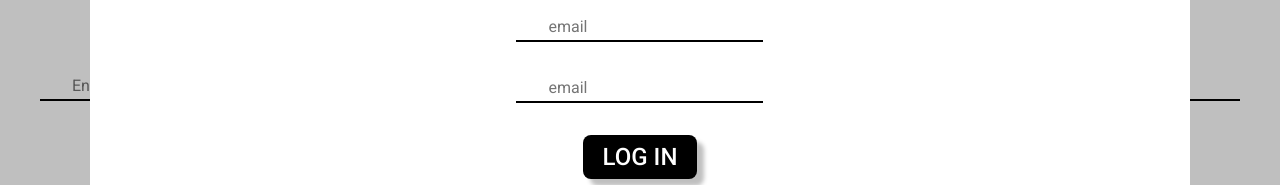
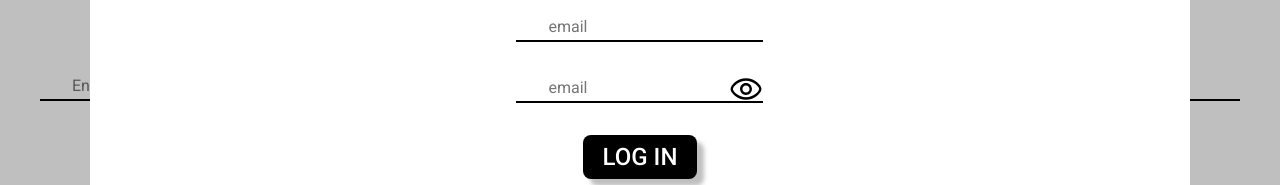
Before and after one commit to JenninaFarm/dance-vote, a React (Create React App) app in the folder client/: page / in a window 1280 px wide. Both pictures are taken after a click on the button "LOG IN". Shown: the part 269-454 px from the top of the page. Built offline with nearby package versions, Linux system fonts and the light colour scheme; no server answers.

Commit message:
Style: Add password input icon to register and login form

```diff
--- a/client/src/components/atoms/input/Input.js
+++ b/client/src/components/atoms/input/Input.js
@@ -2,7 +2,7 @@ import React from 'react';
 import PropTypes from 'prop-types';
 import ErrorMessage from '../error-message/ErrorMessage';
 
-const Input = ({type, placeholder, id, handleValueChange, errorMessage, ...rest}) => {
+const Input = ({children, type, placeholder, id, handleValueChange, errorMessage, ...rest}) => {
 
   return (
     <div className='input-container'>
@@ -13,6 +13,8 @@ const Input = ({type, placeholder, id, handleValueChange, errorMessage, ...rest}
         onChange={handleValueChange}
         {...rest}
       />
+
+      {children}
 
       <ErrorMessage>
         {errorMessage}
@@ -27,6 +29,7 @@ Input.defaultProps = {
 }
 
 Input.propTypes = {
+  children: PropTypes.node,
   type: PropTypes.string,
   placeholder: PropTypes.string,
   id: PropTypes.string,
--- a/client/src/components/organisms/login/Login.js
+++ b/client/src/components/organisms/login/Login.js
@@ -6,11 +6,13 @@ import Form from '../../atoms/form/Form';
 import Input from '../../atoms/input/Input';
 import Modal from '../../molecules/modal/Modal';
 import {ReactComponent as Close} from "../../../images/icons/phone.svg";
+import {ReactComponent as Eye} from "../../../images/icons/Eye.svg";
 
 const Login = ({handleLogin, handleClose, openRegisteration}) => {
   const [password, setPassword] = useState();
   const [email, setEmail] = useState();
   const [error, setError] = useState();
+  const [passwordInputType, setPasswordInputType] = useState('password');
 
   const handleSubmit = async (event) => {
     event.preventDefault();
@@ -28,6 +30,15 @@ const Login = ({handleLogin, handleClose, openRegisteration}) => {
       setError(res.error);
     }
   }
+
+  const showPassword = () => {
+    if(passwordInputType === 'password') {
+      setPasswordInputType('type');
+    } else {
+      setPasswordInputType('password');
+    }
+  }
+
   return (
     <Modal>
       <div className='login'>
@@ -48,12 +59,20 @@ const Login = ({handleLogin, handleClose, openRegisteration}) => {
           <Input
             className='login__input'
             id='password'
-            type='password'
+            type={passwordInputType}
             placeholder='email'
             handleValueChange={event => setPassword(event.target.value)}
             errorMessage='Please give a password'
             required
-          />
+          >
+            <Button
+              type='button'
+              className='button button--icon login__password-icon'
+              onClick={showPassword}
+            >
+              <Eye />
+            </Button>
+          </Input>
           {error &&
             <ErrorMessage>
               {error}
--- a/client/src/components/organisms/login/login.scss
+++ b/client/src/components/organisms/login/login.scss
@@ -28,6 +28,12 @@
     margin-bottom: $space-l;
   }
 
+  &__password-icon {
+    position: absolute;
+    margin-left: -2.25rem;
+    margin-top: (-1) * $space-xxs;
+  }
+
   &__signup {
     @include element-spacer;
   }
--- a/client/src/components/organisms/register/Register.js
+++ b/client/src/components/organisms/register/Register.js
@@ -7,6 +7,7 @@ import Input from '../../atoms/input/Input';
 import Form from '../../atoms/form/Form';
 import { restApi } from '../../../restApi';
 import {ReactComponent as Close} from "../../../images/icons/phone.svg";
+import {ReactComponent as Eye} from "../../../images/icons/Eye.svg";
 
 
 const Register = ({handleClose}) => {
@@ -14,6 +15,7 @@ const Register = ({handleClose}) => {
   const [password, setPassword] = useState();
   const [email, setEmail] = useState();
   const [error, setError] = useState();
+  const [passwordInputType, setPasswordInputType] = useState('password');
 
   const validate = (form) => {
     if(form.checkValidity()) {
@@ -59,6 +61,14 @@ const Register = ({handleClose}) => {
     }
   }
 
+  const showPassword = () => {
+    if(passwordInputType === 'password') {
+      setPasswordInputType('type');
+    } else {
+      setPasswordInputType('password');
+    }
+  }
+
   return (
     <Modal>
       <div className='register'>
@@ -88,23 +98,39 @@ const Register = ({handleClose}) => {
           <Input
             className='register__input'
             id='password'
-            type='password'
+            type={passwordInputType}
             placeholder='Password'
             handleValueChange={event => setPassword(event.target.value)}
             errorMessage='Please give a password with atleast 8 characters'
             minLength='8'
             required
-          />
+          >
+            <Button
+              type='button'
+              className='button button--icon login__password-icon'
+              onClick={showPassword}
+            >
+              <Eye />
+            </Button>
+          </Input>
           <Input
             className='register__input'
             id='password'
-            type='password'
+            type={passwordInputType}
             placeholder='Confirm password'
             handleValueChange={event => setPassword(event.target.value)}
             errorMessage='Please give a password with atleast 8 characters'
             minLength='8'
             required
-          />
+          >
+            <Button
+              type='button'
+              className='button button--icon login__password-icon'
+              onClick={showPassword}
+            >
+              <Eye />
+            </Button>
+          </Input>
           {error &&
             <ErrorMessage>
               {error}
--- a/client/src/components/organisms/register/register.scss
+++ b/client/src/components/organisms/register/register.scss
@@ -30,4 +30,10 @@
   &__input {
     margin-bottom: $space-l;
   }
+
+  &__password-icon {
+    position: absolute;
+    margin-left: -2.25rem;
+    margin-top: (-1) * $space-xxs;
+  }
 }
```
Also changed, not shown: client/src/components/atoms/icon/Icon.js (deleted, +0 -11 lines), client/src/images/icons/Eye.svg (added).
